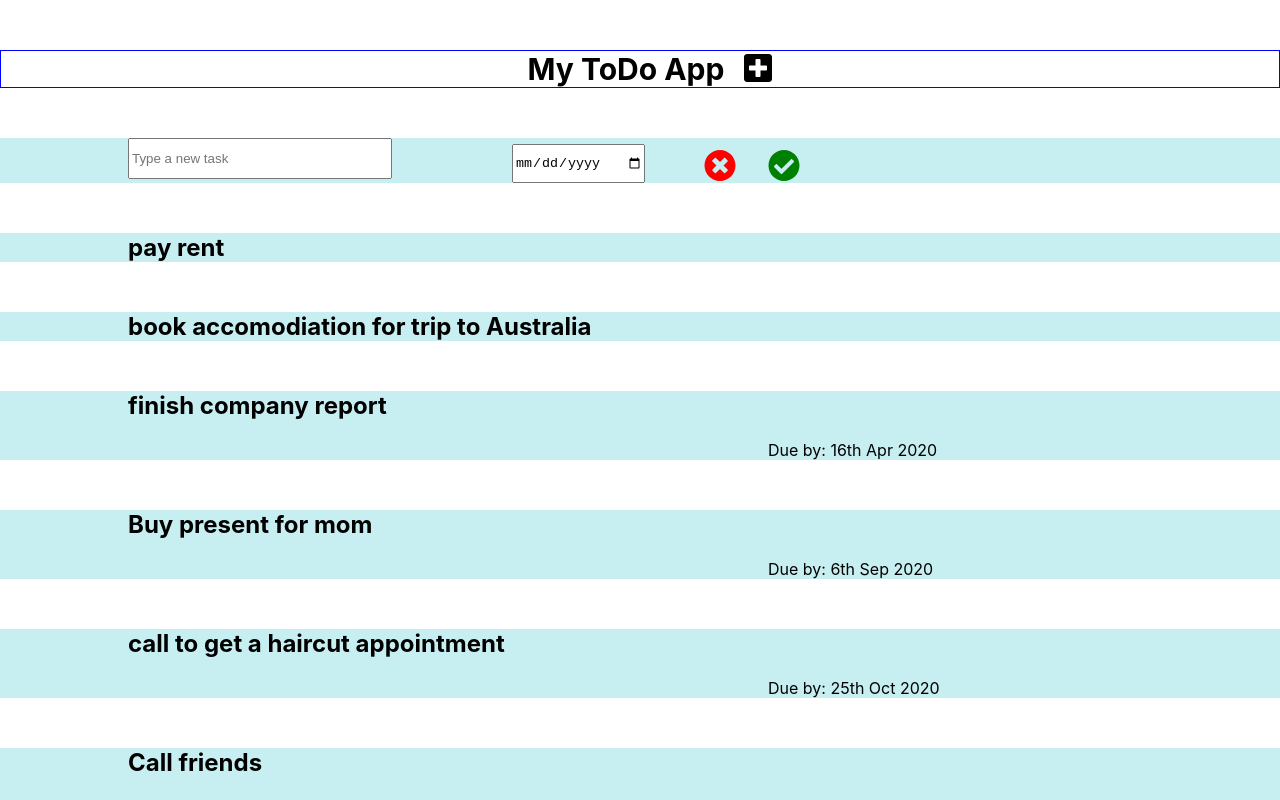
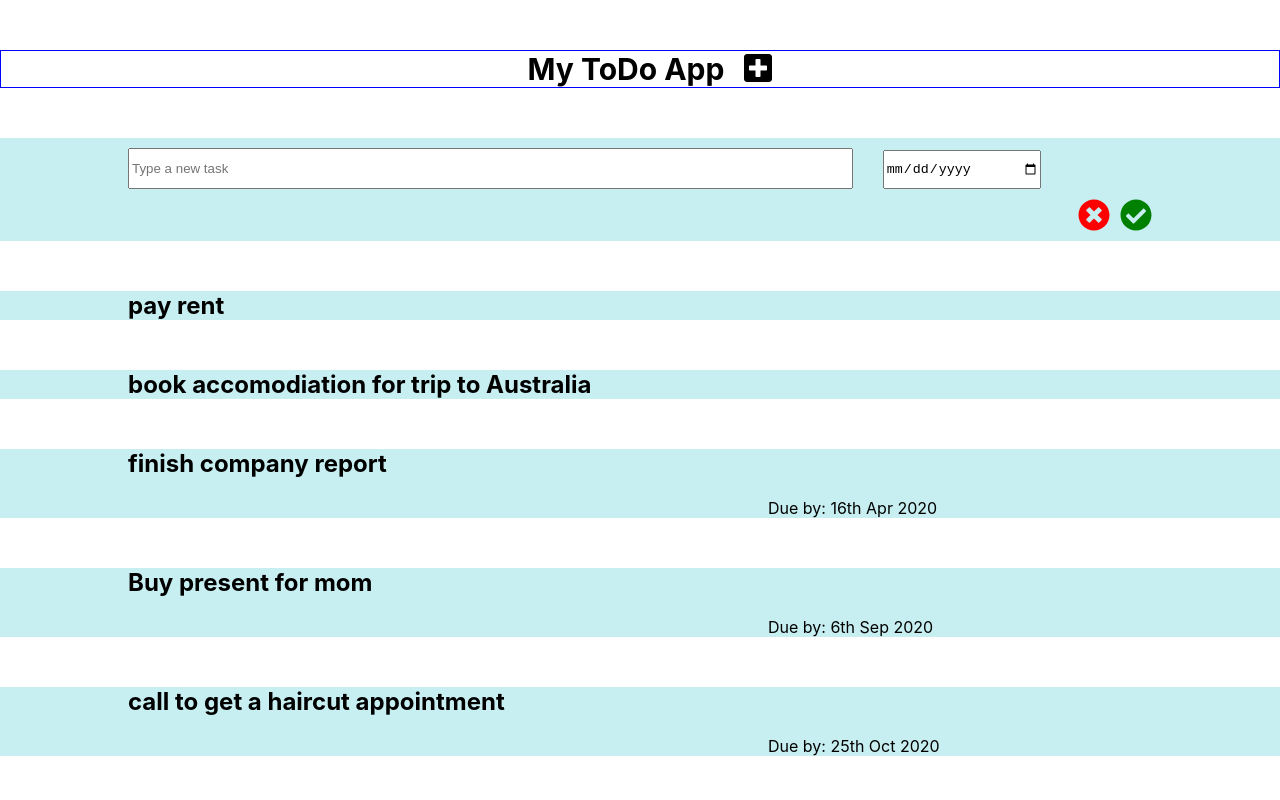
Before and after one commit to Melina-w/ToDo-App, a React (Create React App) app: page / in a window 1280 px wide. Both pictures are taken after a click on the icon 758 px from the left and 68 px from the top of the page. Shown: the top 800 px of the page. Built offline with nearby package versions, Linux system fonts and the light colour scheme.

Commit message:
Modified input, form and icons css

```diff
--- a/src/App.css
+++ b/src/App.css
@@ -8,39 +8,18 @@
 
 .newTodo {
   background-color: rgb(199, 238, 240);
-  margin: 50px 0;
-  display: block;
+  padding: 10px 10%;
 }
 
 .addTodosForm {
-  width: 20%;
+  width: 70%;
   height: 35px;
-  margin-left: 10%;
-  display: block;
 }
 
 .addTodosFormDate {
-  width: 10%;
   height: 35px;
-  margin-left: 40%;
-  margin-top: -35px;
-  display: block;
-}
-
-.redIcon {
-  width: 10%;
-  height: 35px;
-  margin-left: 55%;
-  margin-top: -35px;
-  display: block;
-}
-
-.greenIcon {
-  width: 10%;
-  height: 35px;
-  margin-left: 60%;
-  margin-top: -35px;
-  display: block;
+  margin-left: 30px;
+  width: 15%;
 }
 
 .listTitle {
--- a/src/App.js
+++ b/src/App.js
@@ -129,7 +129,14 @@ function App() {
             type="date"
             onChange={onNewTodoChange("dueDate")}
           />
-
+          <div style={{ textAlign: "right", marginTop: "10px" }}>
+            <FontAwesomeIcon
+              style={{ marginRight: "10px" }}
+              color="red"
+              size="2x"
+              icon={faTimesCircle}
+              onClick={cancelAddNewTask}
+            />
             <FontAwesomeIcon
               className="greenIcon"
               color="green"
@@ -137,13 +144,7 @@ function App() {
               icon={faCheckCircle}
               onClick={addTask}
             />
-          <FontAwesomeIcon
-            className="redIcon"
-            color="red"
-            size="2x"
-            icon={faTimesCircle}
-            onClick={cancelAddNewTask}
-          />
+          </div>
         </div>
       ) : null}
       <Todolist tasks={todos} />
```
Lines whose indentation alone changed are shown as unchanged.
